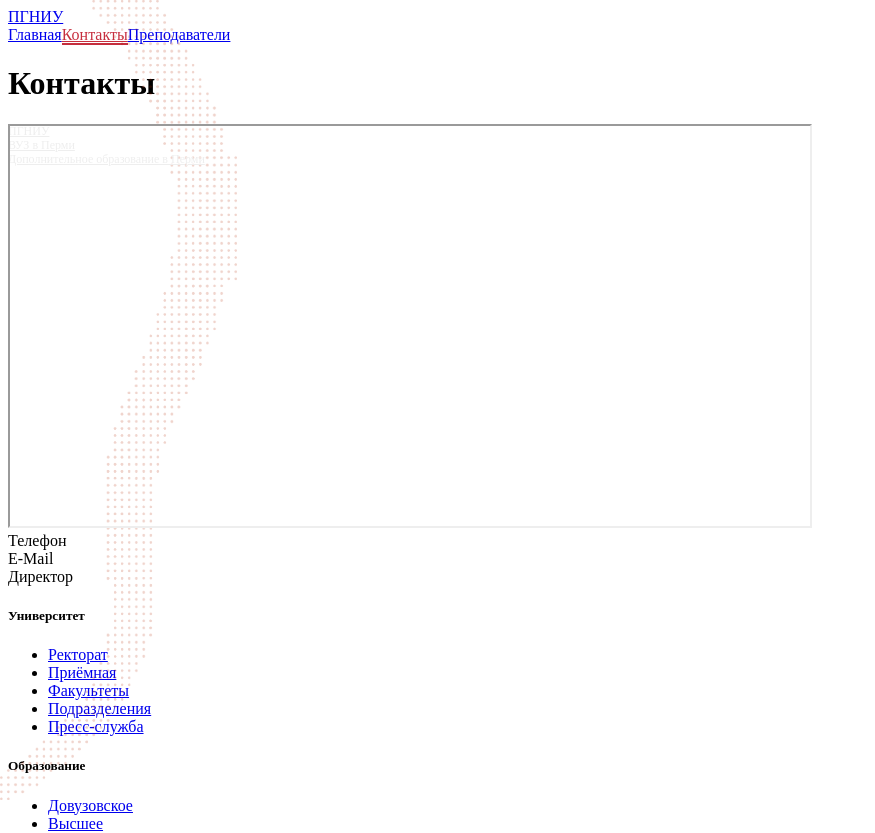
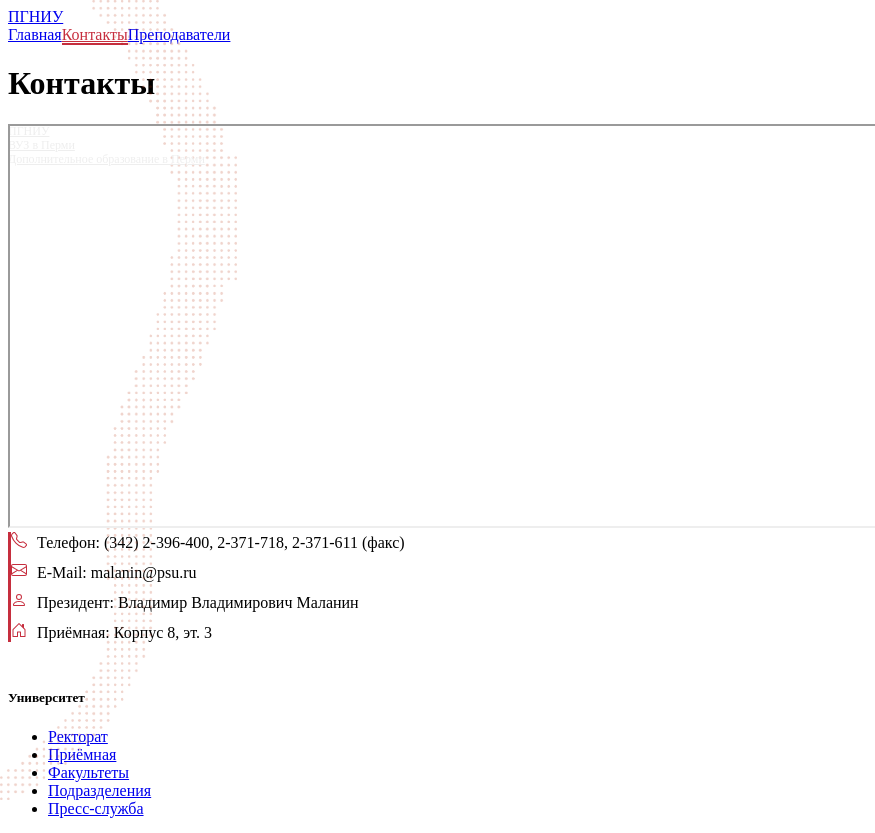
Before and after one commit to AlexBite/psu-web, a React app: page /contacts in a window 1280 px wide. Shown: the top 833 px of the page, without its empty margins (0-875 px from the left). Built offline with nearby package versions, Linux system fonts and the light colour scheme.

Commit message:
Контакты

```diff
--- a/src/app/contacts/contacts.tsx
+++ b/src/app/contacts/contacts.tsx
@@ -1,4 +1,6 @@
 /* eslint-disable-next-line */
+import { Envelope, HouseDoor, Person, Telephone } from 'react-bootstrap-icons';
+
 export interface ContactsProps {}
 
 export function Contacts(props: ContactsProps) {
@@ -6,7 +8,7 @@ export function Contacts(props: ContactsProps) {
     <>
       <h1 className="align-content-center">Контакты</h1>
       <div className="row">
-        <div className="col-8">
+        <div className="col-md-8">
           <div style={{ position: 'relative', overflow: 'hidden' }}>
             <a
               href="https://yandex.ru/maps/org/pgniu/1694653172/?utm_medium=mapframe&utm_source=maps"
@@ -43,18 +45,34 @@ export function Contacts(props: ContactsProps) {
             </a>
             <iframe
               src="https://yandex.ru/map-widget/v1/?ll=56.187505%2C58.007698&mode=poi&poi%5Bpoint%5D=56.187901%2C58.008369&poi%5Buri%5D=ymapsbm1%3A%2F%2Forg%3Foid%3D1694653172&z=16.1"
-              width="800"
               height="400"
               frameBorder="1"
               allowFullScreen={true}
-              style={{ position: 'relative' }}
+              style={{ position: 'relative', width: '100%' }}
             ></iframe>
           </div>
         </div>
-        <div className="col-4">
-          <div>Телефон</div>
-          <div>E-Mail</div>
-          <div>Директор</div>
+        <div className="col-md-4 mt-3 mt-md-0" style={{alignSelf: 'flex-start', borderLeft: '3px solid #C62E3E'}}>
+          <div>
+            <Telephone
+              style={{ marginRight: 10, color: '#C62E3E' }}
+            ></Telephone>
+            <span>Телефон: (342) 2-396-400, 2-371-718, 2-371-611 (факс)</span>
+          </div>
+          <div style={{ marginTop: '10px' }}>
+            <Envelope style={{ marginRight: 10, color: '#C62E3E' }}></Envelope>
+            E-Mail: malanin@psu.ru
+          </div>
+          <div style={{ marginTop: '10px' }}>
+            <Person style={{ marginRight: 10, color: '#C62E3E' }}></Person>
+            Президент: Владимир Владимирович Маланин
+          </div>
+          <div style={{ marginTop: '10px' }}>
+            <HouseDoor
+              style={{ marginRight: 10, color: '#C62E3E' }}
+            ></HouseDoor>
+              <span>Приёмная:</span><span> Корпус 8, эт. 3</span>
+          </div>
         </div>
       </div>
     </>
--- a/src/app/footer/footer.tsx
+++ b/src/app/footer/footer.tsx
@@ -5,7 +5,7 @@ export interface FooterProps {}
 
 export function Footer(props: FooterProps) {
   return (
-    <footer className="py-3 border-top mt-5">
+    <footer className="py-3 border-top mt-auto">
       <div className="row">
         <div className="col-6 col-md-2 mb-3">
           <h5>Университет</h5>
--- a/src/app/layout/layout.tsx
+++ b/src/app/layout/layout.tsx
@@ -16,6 +16,7 @@ export const Layout = () => {
       />
       <Navigation></Navigation>
       <Outlet />
+        <div style={{marginTop: '3rem'}}></div>
       <Footer></Footer>
     </>
   );
--- a/src/index.html
+++ b/src/index.html
@@ -8,6 +8,6 @@
     <link href="favicon.ico" rel="icon" type="image/x-icon"/>
 </head>
 <body>
-<div class="container h-100" id="root"></div>
+<div class="container h-100 d-flex flex-column" id="root"></div>
 </body>
 </html>
```
